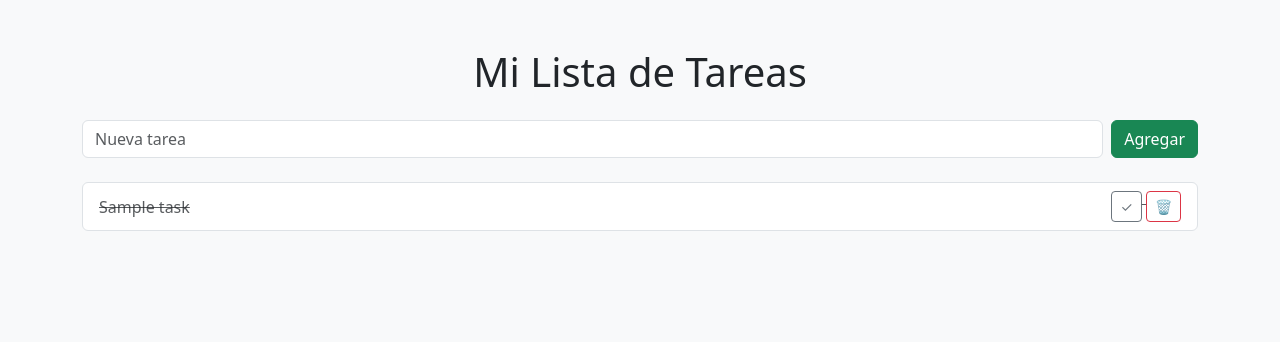
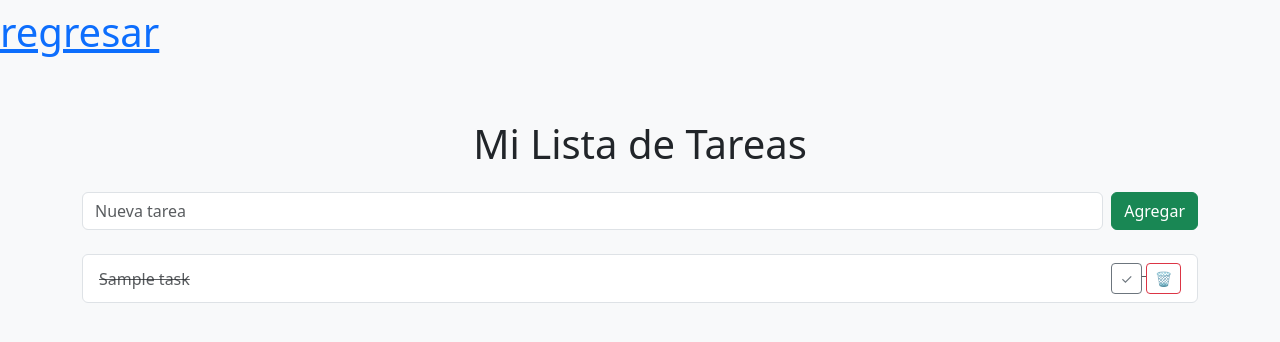
Before and after one commit to iconicastill/fluffy-octo-potato, a Django app: page / in a window 1280 px wide. Shown: the top 342 px of the page. Run offline with Django 4.2, Linux system fonts and the light colour scheme; tables that the repository leaves empty hold one stand-in row (values such as "Sample post").

Commit message:
Update index.html

```diff
--- a/todo_app/templates/todo_app/index.html
+++ b/todo_app/templates/todo_app/index.html
@@ -7,6 +7,11 @@
     <link href="https://cdn.jsdelivr.net/npm/bootstrap@5.3.0/dist/css/bootstrap.min.css" rel="stylesheet">
 </head>
 <body class="bg-light">
+<header>
+    <nav class="navbar navbar-expand-lg navbar-light bg-light">
+          <h1><a href="../portafolio.html">regresar</a></h1>
+    </nav>
+</header>
 <div class="container mt-5">
     <h1 class="mb-4 text-center">Mi Lista de Tareas</h1>
 
```
